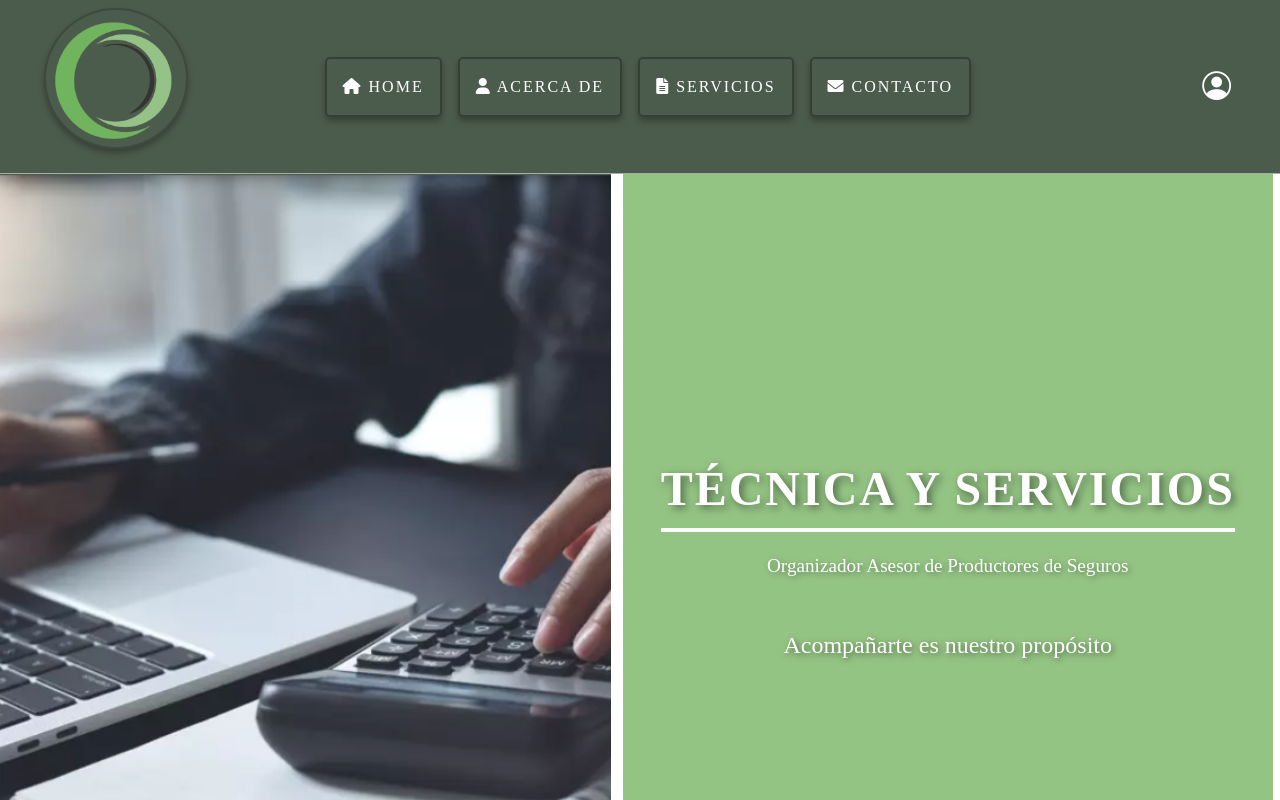
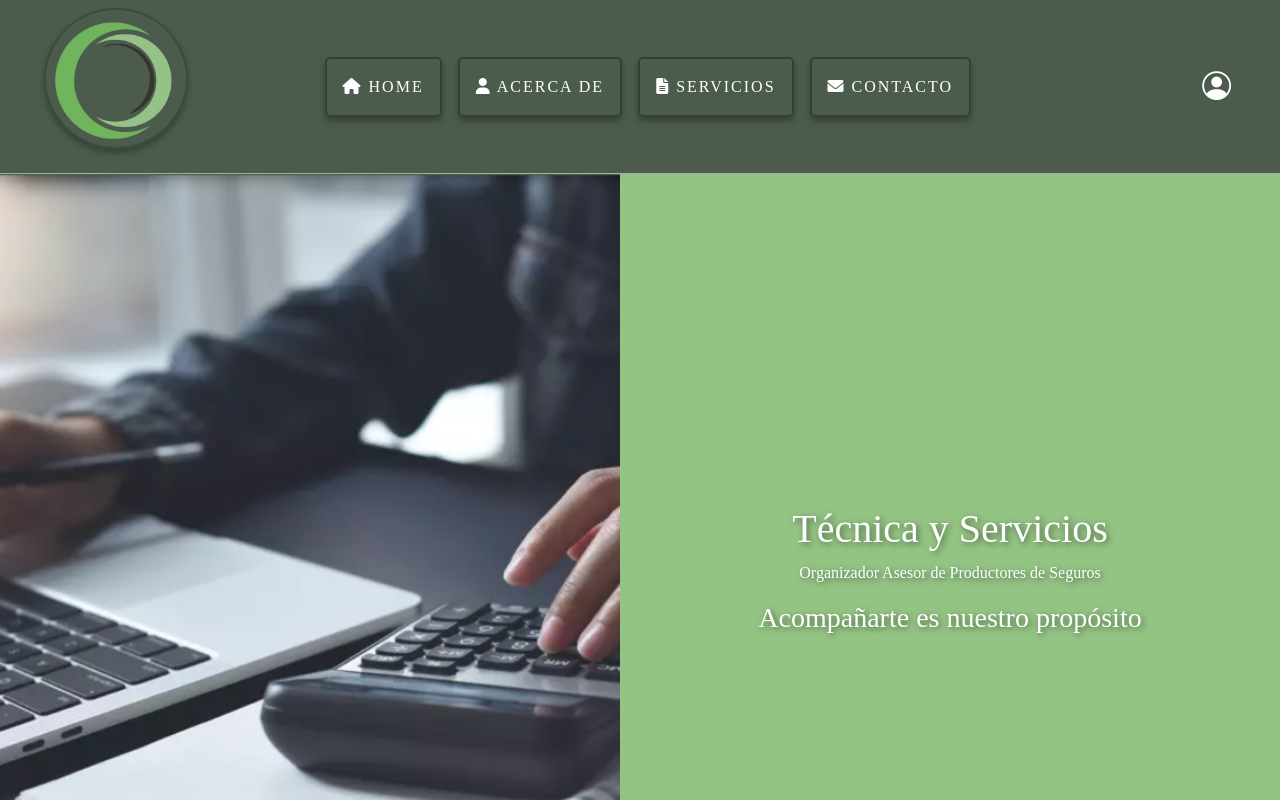
Before and after one commit to rochadfacundo/tecnica-y-servicios-web, an Angular app: page /home in a window 1280 px wide. Shown: the top 800 px of the page. Built offline with nearby package versions, Linux system fonts and the light colour scheme; a web font is replaced by a local one.

Commit message:
add about section

```diff
--- a/src/app/pages/home/home.component.css
+++ b/src/app/pages/home/home.component.css
@@ -1,28 +1,38 @@
 .home-container {
-  height: 100vh; /* 100% de la altura de la ventana */
-  display: flex; /* Usamos flex para que las secciones estén alineadas horizontalmente */
+  height: 100vh; /* Asegura que el contenedor ocupe toda la altura de la pantalla */
+  display: flex; /* Usamos flexbox para la alineación horizontal */
   margin: 0;
   padding: 0;
   font-family: "libre-baskerville-regular";
+  gap: 0;
+}
+
+.row.no-gutters {
+  margin: 0; /* Eliminar márgenes de la fila */
+  padding: 0; /* Eliminar relleno de la fila */
+  width: 100%; /* Asegura que la fila ocupe el 100% del ancho */
+}
+
+.left-section, .right-section {
+  height: 100%; /* Asegura que ambas secciones ocupen toda la altura */
+  padding: 0; /* Eliminar cualquier relleno extra */
 }
 
 .left-section {
-  flex: 1; /* La sección izquierda ocupa el 50% del ancho */
-  height: 100%; /* La sección izquierda ocupa toda la altura */
-
+  flex: 1; /* Asegura que la sección izquierda ocupe la mitad del contenedor */
+  display: flex;
+  justify-content: center;
+  align-items: center;
 }
 
 .left-section img {
   width: 100%;
   height: 100%;
-  object-fit: cover; /* Asegura que la imagen ocupe todo el espacio disponible sin distorsionarse */
-  background-position: center; /* La imagen se centra */
-  background-repeat: no-repeat; /* Evita que la imagen se repita */
+  object-fit: cover; /* La imagen ocupa toda la sección sin distorsionarse */
 }
 
 .right-section {
-  flex: 1; /* La sección derecha ocupa el 50% del ancho */
-  height: 100%; /* La sección derecha ocupa toda la altura */
+  flex: 1; /* Asegura que la sección derecha ocupe la mitad del contenedor */
   background: var(--bg-color-light-green);
   display: flex;
   flex-direction: column;
@@ -30,50 +40,27 @@
   align-items: center;
   padding: 20px;
   color: #fff;
+  height: 100%; /* Garantiza que ocupe toda la altura disponible */
 }
 
-.right-section h1 {
-  font-size: 3rem;
-  font-weight: bold;
+.right-section h1, .right-section p, .right-section h2, .right-section h3 {
   text-align: center;
-  margin-bottom: 20px;
-  border-bottom: 4px solid #fff;
-  padding-bottom: 10px;
-  margin-top: -20px;
   color: #fff;
-  text-transform: uppercase;
-  letter-spacing: 2px;
-  text-shadow: 3px 3px 8px rgba(0, 0, 0, 0.5); /* Sombra sutil para destacar el texto */
+  text-shadow: 2px 2px 6px rgba(0, 0, 0, 0.5);
 }
-
-.right-section p {
-  font-size: 1.2rem;
-  text-align: center;
-  margin-bottom: 30px;
-  color: #fff;
-  text-shadow: 2px 2px 6px rgba(0, 0, 0, 0.4); /* Sombra suave en el párrafo */
-}
-
-.right-section h2, .right-section h3 {
-  font-size: 1.5rem;
-  text-align: center;
-  margin-top: 20px;
-  color: #fff;
-  text-shadow: 2px 2px 6px rgba(0, 0, 0, 0.5); /* Sombra ligera para subtítulos */
-}
-
 
 @media (max-width: 768px) {
   .home-container {
-    flex-direction: column; /* En pantallas pequeñas las secciones se apilan verticalmente */
+    flex-direction: column; /* Apilar las secciones en pantallas pequeñas */
     height: auto;
   }
 
   .left-section, .right-section {
-    width: 100%; /* Las secciones ocupan el 100% del ancho en dispositivos pequeños */
+    width: 100%; /* Ocupa todo el ancho disponible */
+    height: auto; /* Ajusta la altura en dispositivos pequeños */
   }
 
   .left-section img {
-    height: auto; /* Ajustamos la altura de la imagen en pantallas pequeñas */
+    height: auto; /* Ajusta la altura de la imagen en pantallas pequeñas */
   }
 }
```
